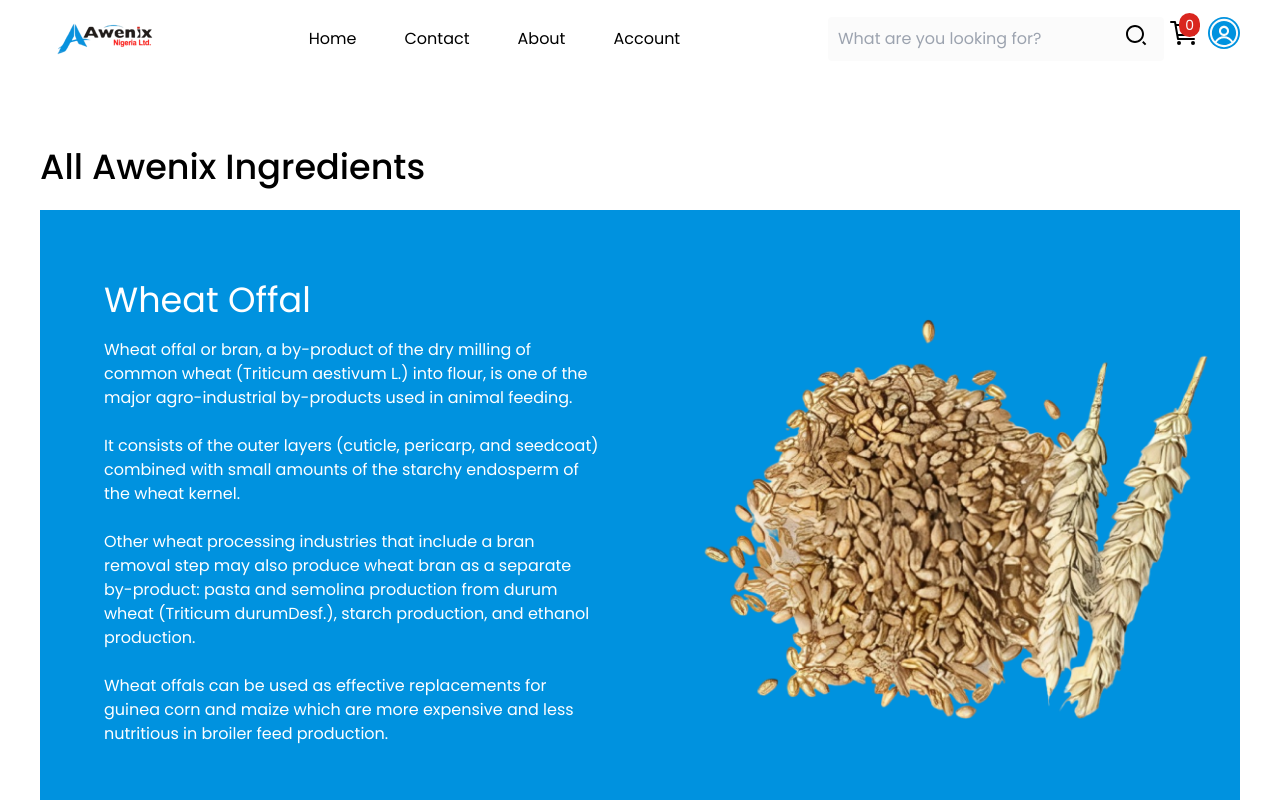
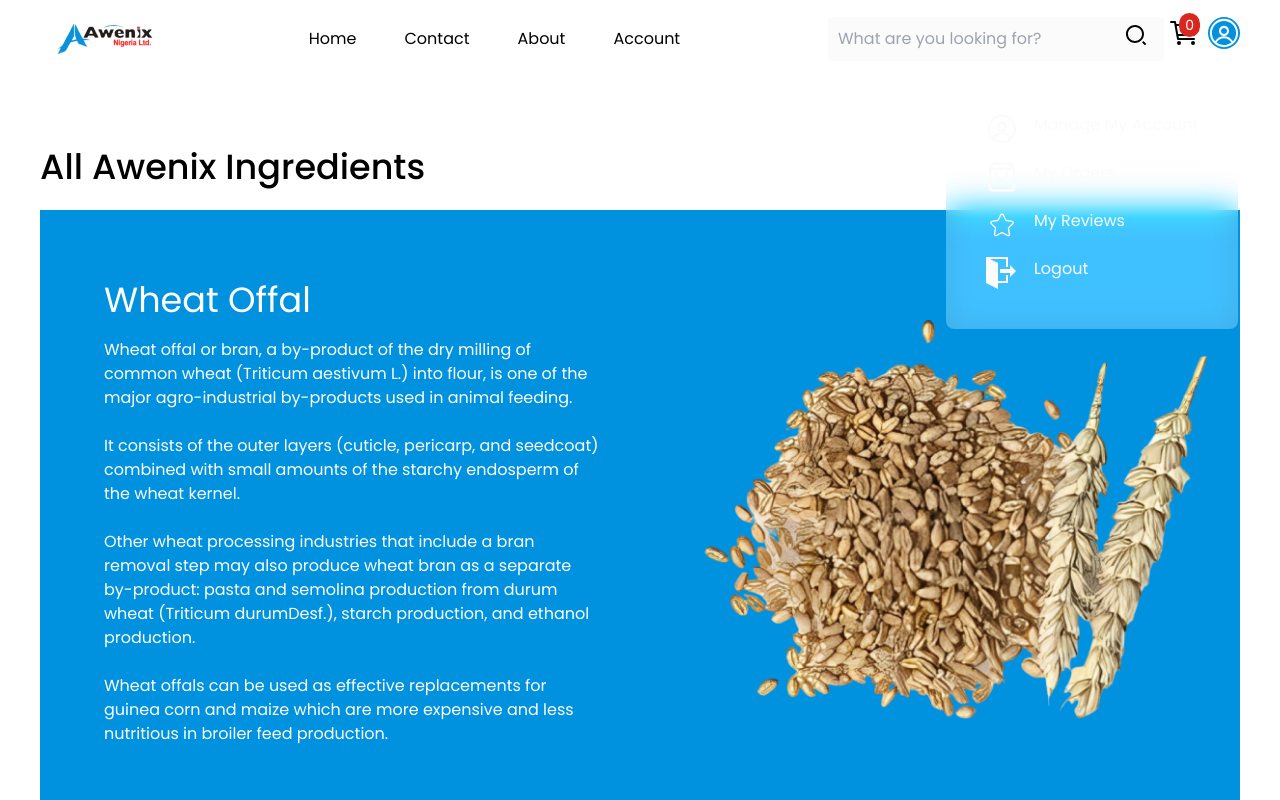
Before and after one commit to Joycrown/AwenixProject, a React (Vite) app: page /products/ingredients in a window 1280 px wide. Both pictures are taken after a click on the icon 1224 px from the left and 32 px from the top of the page. Shown: the top 800 px of the page. Built offline with nearby package versions, Linux system fonts and the light colour scheme.

Commit message:
add account options dropdown for header

```diff
--- a/src/components/footer.tsx
+++ b/src/components/footer.tsx
@@ -2,8 +2,6 @@ import { useState } from 'react';
 import { Link } from 'react-router-dom'
 import { VscSend } from "react-icons/vsc";
 import { footerqrimg, appstore, playstorebtn } from '../assets';
-import { IoLogoGooglePlaystore } from "react-icons/io5";
-import { IoLogoApple } from "react-icons/io5";
 import { RiFacebookLine } from "react-icons/ri";
 import { SlSocialTwitter } from "react-icons/sl";
 import { FaInstagram } from "react-icons/fa";
--- a/src/components/header.tsx
+++ b/src/components/header.tsx
@@ -2,6 +2,9 @@ import { Link } from "react-router-dom";
 import { logo } from "../assets";
 
 import { IoCartOutline, IoClose, IoMenu} from "react-icons/io5";
+import { FiShoppingBag } from "react-icons/fi";
+import { ImExit } from "react-icons/im";
+import { CiStar } from "react-icons/ci";
 import { useState } from "react";
 import { RxAvatar } from "react-icons/rx";
 import { RiSearch2Line } from "react-icons/ri";
@@ -9,7 +12,8 @@ import { RiSearch2Line } from "react-icons/ri";
 
 function Header() {
   const [isOpen, setIsOpen] = useState(false);
-  const [cartCount, setCartCount] = useState(0)
+  const [cartCount, setCartCount] = useState(0);
+  const [accsVisible, setAccsVisible] = useState(false);
   const navigationLinks = [
     { name: "Home", href: "/" },
     { name: "Contact", href: "/contact-us" },
@@ -21,7 +25,7 @@ const handleSearch = (e: any) => {
   /*Search logic */
 }
   return (
-    <header className="max-w-[1200px] w-[95%] py-4 mx-auto">
+    <header className="max-w-[1200px] w-[95%] py-4 mx-auto relative">
       <nav className="flex justify-between max-container items-center">
         {/* Start Mobile */}
         <button
@@ -62,9 +66,12 @@ const handleSearch = (e: any) => {
         {/* Desktop */}
 
         <div className="flex gap-1 max-md:hidden">
-          <form className="max-md:hidden relative" onSubmit={handleSearch}>
-            <input className="_placeholder:bg-default-100 p-2.5 rounded outline-none bg-default-800 relative" type="search" name="searchbar" placeholder="What are you looking for?" />
-            <button className="absolute top-1.5 right-4" type="submit" >
+          <form className="max-lg:hidden relative" onSubmit={handleSearch}>
+            <input className="_placeholder:bg-default-100 p-2.5 w-full rounded outline-none bg-default-800 relative"
+            type="search"
+            name="searchbar"
+            placeholder="What are you looking for?" />
+            <button className="absolute top-1.5 right-4" type="submit">
               <RiSearch2Line fontSize={'1.5rem'} />
             </button>
           </form>
@@ -75,7 +82,29 @@ const handleSearch = (e: any) => {
                 <span className="text-sm p-1.5">{cartCount}</span>
               </p>
             </div>
-            <RxAvatar className="bg-default-500 text-default-800 rounded-full" fontSize={'2rem'} />
+
+            {/*Account options dropdown */}
+            <RxAvatar className="bg-default-500 text-default-800 rounded-full"
+            fontSize={'2rem'} onClick={() => {setAccsVisible(!accsVisible)}}
+             />
+
+            {accsVisible && (<div className="max-sm:hidden absolute top-[4.55rem] right-[0.10rem] bg-opacity-25 bg-white bg-blur-lg backdrop-filter backdrop-blur-lg backdrop-saturate-200 rounded-lg p-8">
+              <ul className="accountactions flex-col ">
+                <li className="flex text-default-800 gap-4 p-2">
+                  <RxAvatar fontSize={'2rem'}/> Manage My Account
+                </li>
+                <li className="flex text-default-800 gap-4 p-2">
+                  <FiShoppingBag fontSize={'2rem'}/>  My Orders
+                </li>
+                <li className="flex text-default-800 gap-4 p-2">
+                  <CiStar fontSize={'2rem'}/> My Reviews
+                </li>
+                <li className="flex text-default-800 gap-4 p-2">
+                  <ImExit fontSize={'2rem'}/>  Logout
+                </li>
+              </ul>
+            </div>
+            )}
           </div>
         </div>
       </nav>
```
